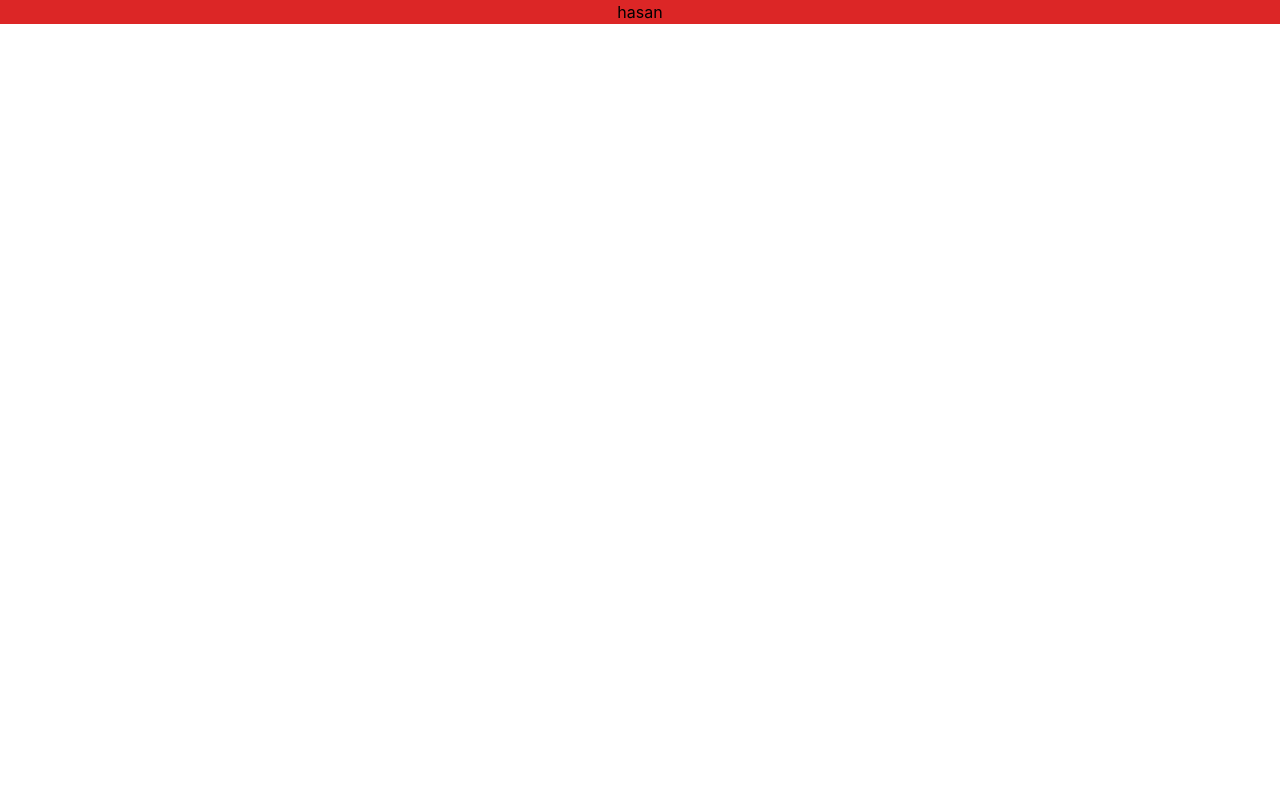
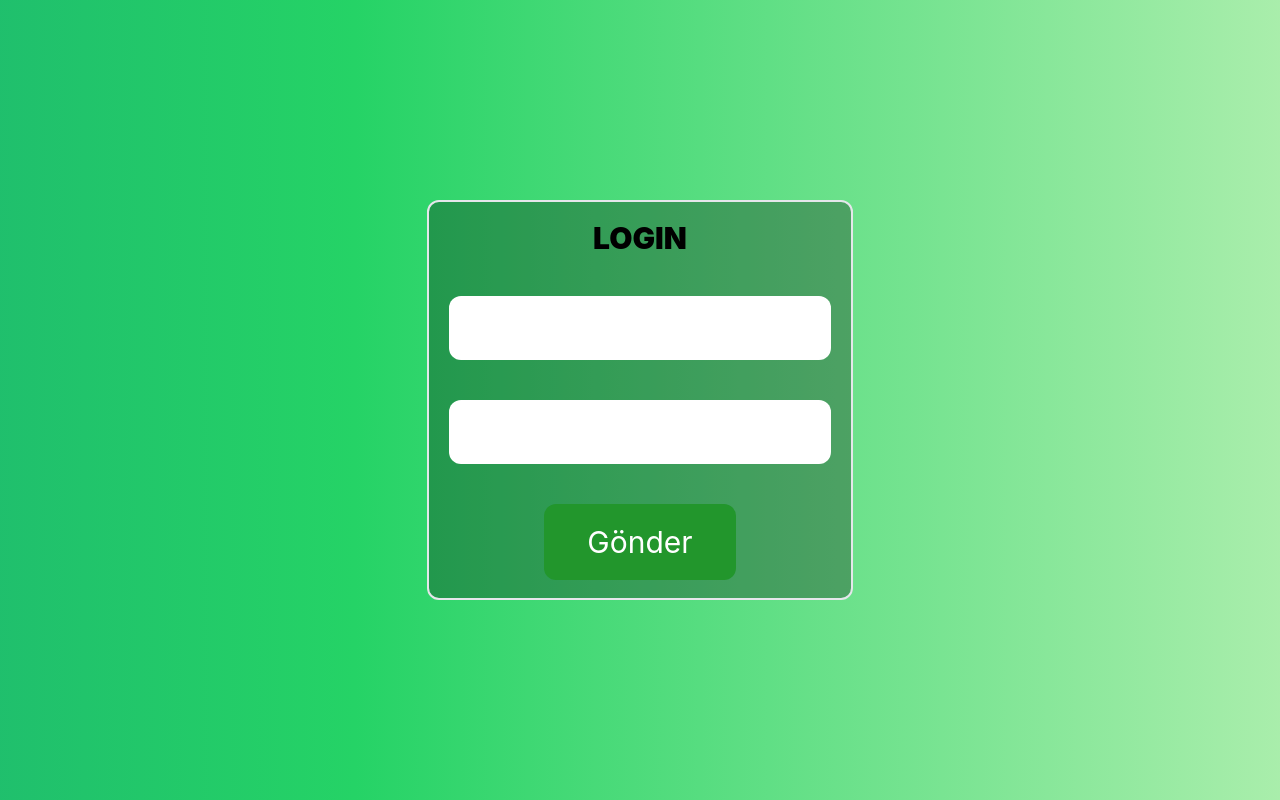
Before and after one commit to hasanuyduran/mp-hasan, a React (Create React App) app: page / in a window 1280 px wide. Built offline with nearby package versions, Linux system fonts and the light colour scheme.

Commit message:
login page template

```diff
--- a/package.json
+++ b/package.json
@@ -6,6 +6,7 @@
     "cra-template": "1.2.0",
     "react": "^18.3.1",
     "react-dom": "^18.3.1",
+    "react-hook-form": "^7.54.2",
     "react-router-dom": "^7.1.0",
     "react-scripts": "^5.0.1",
     "web-vitals": "^4.2.4"
--- /dev/null
+++ b/src/Login.js
@@ -0,0 +1,57 @@
+import React from "react";
+import { useForm } from "react-hook-form";
+
+function Login() {
+  // useForm hook'unu kullanarak form kontrollerini alıyoruz
+  const {
+    register,
+    handleSubmit,
+    formState: { errors },
+  } = useForm();
+
+  // Form gönderimi
+  const onSubmit = (data) => {
+    console.log(data); // Form verilerini konsola yazdır
+    alert("Form gönderildi!");
+  };
+
+  return (
+    <div className="bg-gradient-to-r from-[#128C7E] via-[#25D366]  to-[#DCF8C6] animate-gradientShift bg-[length:200%_200%] w-full h-screen flex justify-center items-center">
+      <div className="w-1/3 h-1/2 bg-[#00000049] rounded-xl border-2  flex flex-col justify-center p-5">
+        <div><h1 className="text-3xl font-black">LOGIN</h1></div>
+
+        <form className="w-full flex flex-col justify-start items-start" onSubmit={handleSubmit(onSubmit)}>
+          {/* Ad alanı */}
+          <div className="w-full my-10" >
+            <input className="w-full text-4xl text-center rounded-xl h-16"
+              id="name"
+              {...register("name", { required: "Ad zorunludur" })}
+            />
+            {errors.name && <p className="text-end text-red-600">{errors.name.message}</p>}
+          </div>
+
+          {/* E-posta alanı */}
+          <div className="w-full " >
+            <input className="w-full text-4xl text-center rounded-xl h-16"
+              id="password"
+              type="password"
+              {...register("password", {
+                required: "Şifre zorunludur",
+                minLength: {
+                  value: 6,
+                  message: "Şifre en az 6 karakter olmalıdır",
+                },
+              })}
+            />
+            {errors.password && <p className="text-end text-red-600">{errors.password.message}</p>}
+          </div>
+
+          {/* Gönder butonu */}
+          <button className="bg-[#22962c] text-3xl text-white p-5 rounded-xl m-auto w-1/2 mt-10" type="submit">Gönder</button>
+        </form>
+      </div>
+    </div>
+  );
+}
+
+export default Login;
--- a/src/Login.jsx
+++ /dev/null
@@ -1,11 +0,0 @@
-import React from 'react'
-
-const Login = () => {
-  return (
-    <div className='bg-red-600'>
-      hasan
-    </div>
-  )
-}
-
-export default Login
--- a/tailwind.config.js
+++ b/tailwind.config.js
@@ -5,7 +5,18 @@ module.exports = {
     "./src/**/*.{js,ts,jsx,tsx}", // Projenizdeki tüm dosyaları tarar
   ],
   theme: {
-    extend: {},
+    extend: {
+      keyframes: {
+        gradientShift: {
+          '0%': { backgroundPosition: '0% 50%' },
+          '50%': { backgroundPosition: '100% 50%' },
+          '100%': { backgroundPosition: '0% 50%' },
+        },
+      },
+      animation: {
+        gradientShift: 'gradientShift 5s ease infinite',
+      },
+    },
   },
   plugins: [],
 };
```
Also changed, not shown: 1 other file (tests, documents, lock files or other folders).
